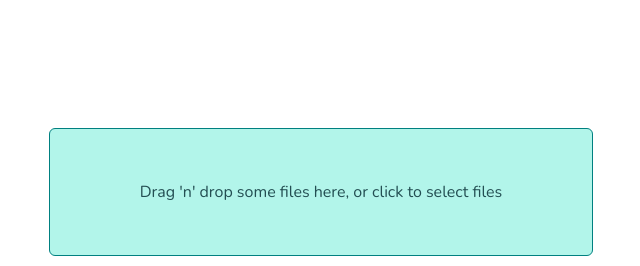
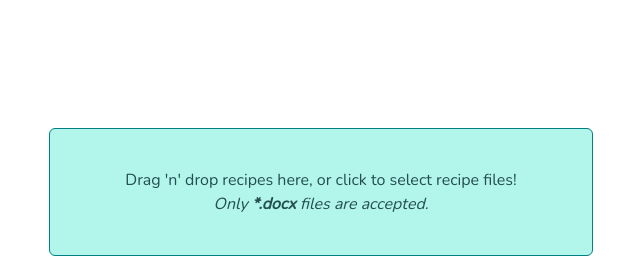
Before and after one commit to GTBitsOfGood/hf-hf-recipe-upload, a React (Create React App) app: page / in a window 1280 px wide. Shown: the top 266 px of the page, without its empty margins (319-959 px from the left). Built offline with nearby package versions, Linux system fonts and the light colour scheme; no server answers; what contentful-management would draw is missing.

Commit message:
feat: only allow `.docx` files

```diff
--- a/src/StyledDropzone.tsx
+++ b/src/StyledDropzone.tsx
@@ -25,7 +25,7 @@ function StyledDropzone({ setFiles }: Props) {
     [setFiles]
   );
 
-  const { getRootProps, getInputProps, isDragActive } = useDropzone({ onDrop });
+  const { getRootProps, getInputProps, isDragActive } = useDropzone({ onDrop, accept: '.docx' });
 
   return (
     <Box className="container">
@@ -49,8 +49,12 @@ function StyledDropzone({ setFiles }: Props) {
         _hover={{ bg: 'teal.50', color: 'teal.600' }}
       >
         <input {...getInputProps()} />
-        <Text textStyle="body">
-          Drag 'n' drop some files here, or click to select files
+        <Text textStyle="body" textAlign="center">
+          Drag 'n' drop recipes here, or click to select recipe files!
+          <br></br>
+          <i>
+            Only <b>*.docx</b> files are accepted.
+          </i>
         </Text>
       </Center>
     </Box>
```
